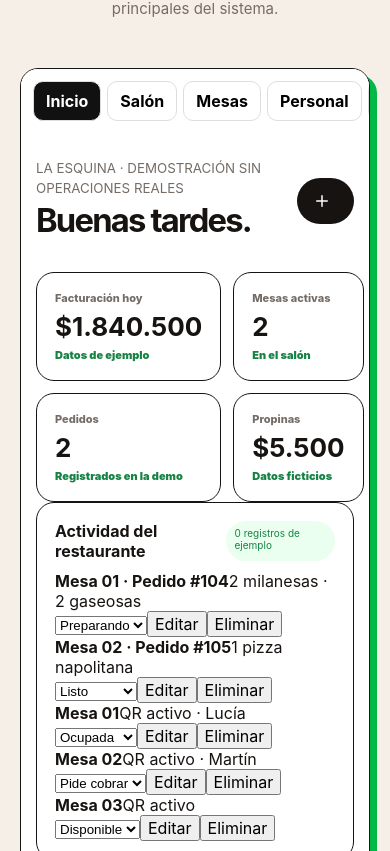
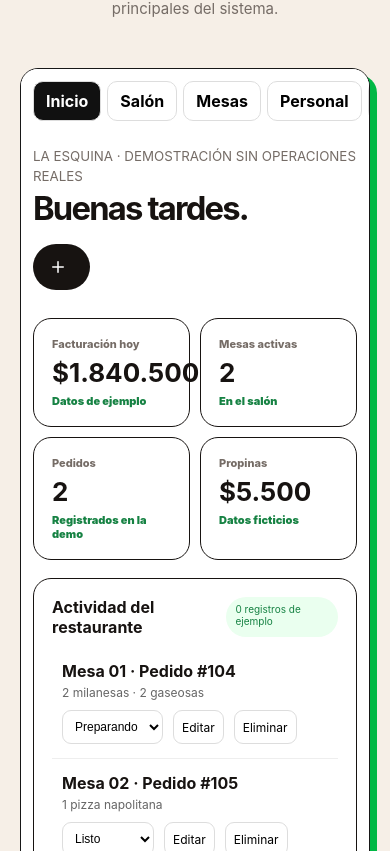
Before and after one commit to tobiasc541/restaurante-app, a Next.js app: page / in a window 390 px wide. Shown: the part 3833-4684 px from the top of the page. Built offline with nearby package versions, Linux system fonts and the light colour scheme.

Commit message:
Style owner demo interactive records and salon map responsively

```diff
--- a/app/globals.css
+++ b/app/globals.css
@@ -637,3 +637,19 @@ html,body{background:#fff!important;width:210mm!important}.demoPortal{position:s
 .mesaLandingOwnerBody .metric{min-width:0;overflow-wrap:anywhere}
 .mesaLandingOwnerBody .activityRow{min-width:0}
 @media(max-width:780px){.mesaLandingOwnerApp{display:flex;flex-direction:column;max-width:100%;min-height:0;border-radius:18px}.mesaLandingOwnerApp>.realAside{display:none}.mesaLandingOwnerTabs{display:flex;gap:6px;overflow-x:auto;padding:12px;scrollbar-width:thin}.mesaLandingOwnerTabs button{flex:0 0 auto;border:1px solid #ddd;background:#fff;border-radius:10px;padding:9px 12px;font-weight:700}.mesaLandingOwnerTabs button.selected{background:#111;color:#fff}.mesaLandingOwnerBody .dashMain{padding:16px}.mesaLandingOwnerBody .metrics{grid-template-columns:minmax(0,1fr)}}
+
+.mesaLandingOwnerApp .mesaOwnerSample{padding:22px;min-width:0;box-sizing:border-box;width:100%}
+.mesaLandingOwnerApp .mesaOwnerSample .ownerHead{display:flex;align-items:center;justify-content:space-between;gap:12px;flex-wrap:wrap}
+.mesaLandingOwnerApp .mesaOwnerSample .ownerMetrics{display:grid;grid-template-columns:repeat(4,minmax(0,1fr));gap:10px;margin:18px 0}
+.mesaLandingOwnerApp .mesaOwnerSample .ownerMetrics article{min-width:0}
+.mesaLandingOwnerApp .mesaOwnerSample .ownerPanel{margin-top:16px;min-width:0}
+.mesaDemoOwnerRow{display:flex;gap:10px;align-items:center;padding:14px 10px;border-bottom:1px solid #eee;min-width:0;flex-wrap:wrap}
+.mesaDemoOwnerRow>div{flex:1 1 180px;min-width:0;display:flex;flex-direction:column;gap:4px}
+.mesaDemoOwnerRow>div span{font-size:12px;color:#666;overflow-wrap:anywhere}
+.mesaDemoOwnerRow select,.mesaDemoOwnerRow button{border:1px solid #ddd;border-radius:9px;background:#fff;padding:8px;font-size:12px}
+.mesaDemoOwnerRow button{cursor:pointer}
+.mesaDemoSalonGrid{display:grid;grid-template-columns:repeat(auto-fit,minmax(140px,1fr));gap:12px;padding:14px}
+.mesaDemoSalonTable{background:#111;color:#fff;border:1px solid #333;border-radius:14px;padding:18px 12px;display:flex;flex-direction:column;gap:7px;text-align:left;cursor:pointer}
+.mesaDemoSalonTable small{color:#ccc}.mesaDemoSalonTable strong{color:#ffac00;font-size:12px}
+@media(max-width:1000px){.mesaLandingOwnerApp .mesaOwnerSample .ownerMetrics{grid-template-columns:repeat(2,minmax(0,1fr))}}
+@media(max-width:600px){.mesaLandingOwnerApp .mesaOwnerSample{padding:12px}.mesaLandingOwnerApp .mesaOwnerSample .ownerMetrics{grid-template-columns:repeat(2,minmax(0,1fr))}.mesaDemoOwnerRow{align-items:stretch}.mesaDemoOwnerRow>div{flex-basis:100%}}
```
